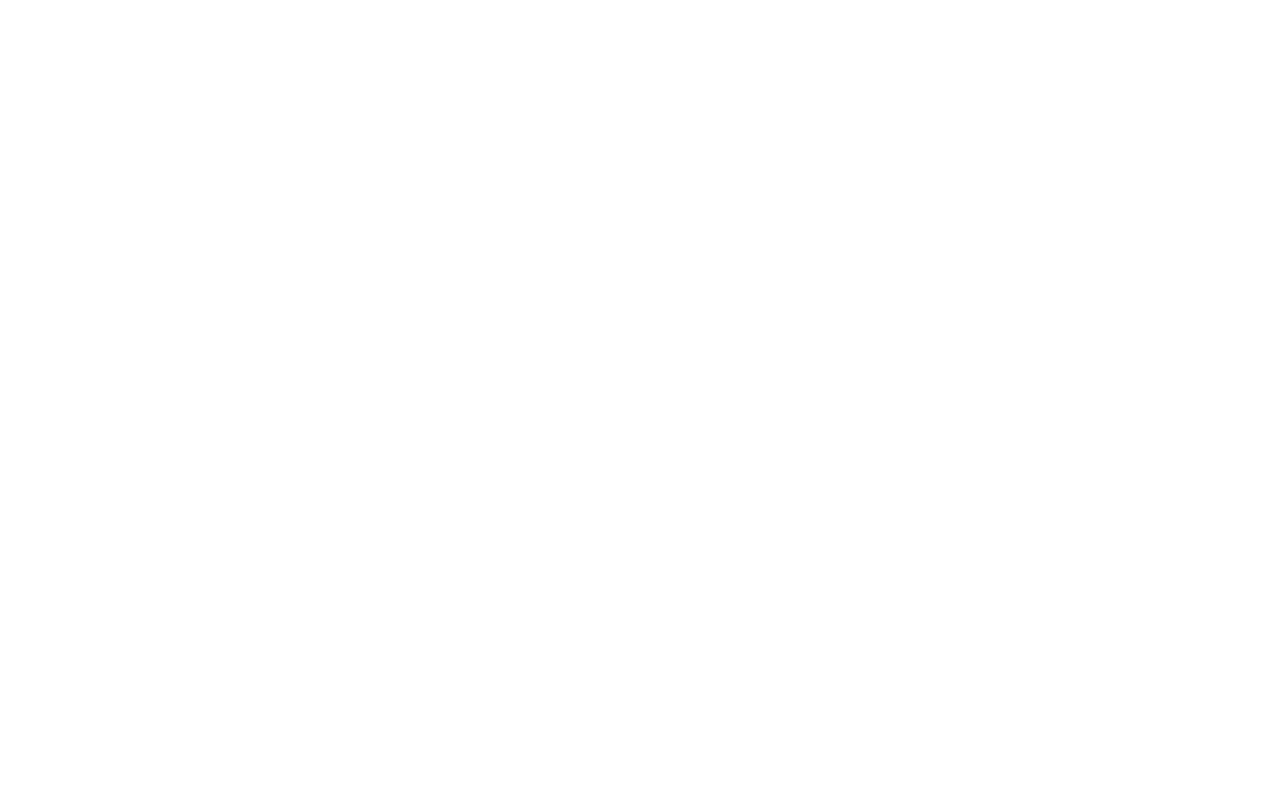
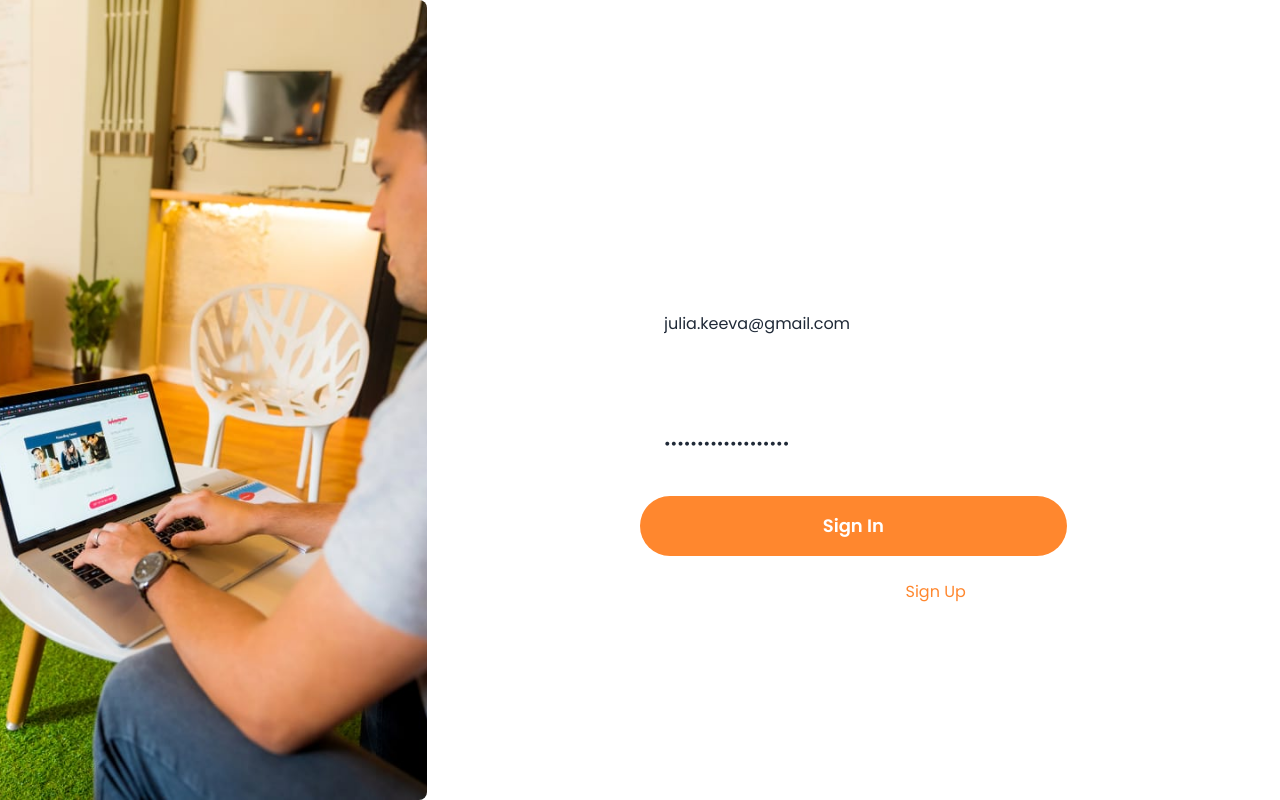
Before and after one commit to sabilimaulana/bwastartup-frontend, a Nuxt app: page /login in a window 1280 px wide. Before the commit this address had no page. Built offline with nearby package versions, Linux system fonts and the light colour scheme.

Commit message:
Konversi Halaman : Sign In

```diff
--- /dev/null
+++ b/pages/login.vue
@@ -0,0 +1,99 @@
+<template>
+  <div class="h-screen flex justify-center items-center">
+    <div
+      class="
+        hidden
+        md:block
+        lg:w-1/3
+        bg-white
+        h-full
+        auth-background
+        rounded-tr-lg rounded-br-lg
+      "
+    ></div>
+    <div class="w-auto md:w-2/4 lg:w-2/3 flex justify-center items-center">
+      <div class="w-full lg:w-1/2 px-10 lg:px-0">
+        <h2 class="font-normal mb-6 text-3xl text-white">
+          Sign In to Your Account
+        </h2>
+        <div class="mb-6">
+          <div class="mb-4">
+            <label class="font-normal text-lg text-white block mb-3"
+              >Email Address</label
+            >
+            <input
+              type="email"
+              class="
+                auth-form
+                focus:outline-none
+                focus:bg-purple-hover
+                focus:shadow-outline
+                focus:border-purple-hover-stroke
+                focus:text-gray-100
+              "
+              placeholder="Write your email address here"
+              value="julia.keeva@gmail.com"
+            />
+          </div>
+        </div>
+        <div class="mb-6">
+          <div class="mb-4">
+            <label class="font-normal text-lg text-white block mb-3"
+              >Password</label
+            >
+            <input
+              type="password"
+              class="
+                auth-form
+                focus:outline-none
+                focus:bg-purple-hover
+                focus:shadow-outline
+                focus:border-purple-hover-stroke
+                focus:text-gray-100
+              "
+              placeholder="Write your password here"
+              value="nasigorenglimaribbu"
+            />
+          </div>
+        </div>
+        <div class="mb-6">
+          <div class="mb-4">
+            <button
+              @click="$router.push({ path: '/' })"
+              class="
+                block
+                w-full
+                bg-orange-button
+                hover:bg-green-button
+                text-white
+                font-semibold
+                px-6
+                py-4
+                text-lg
+                rounded-full
+              "
+            >
+              Sign In
+            </button>
+          </div>
+        </div>
+        <div class="text-center">
+          <p class="text-white text-md">
+            Don't have account?
+            <a href="/register" class="no-underline text-orange-button"
+              >Sign Up</a
+            >.
+          </p>
+        </div>
+      </div>
+    </div>
+  </div>
+</template>
+
+<style scoped>
+.auth-background {
+  background-image: url('/sign-in-background.jpg');
+  background-position: center;
+  background-size: cover;
+}
+</style>
```
